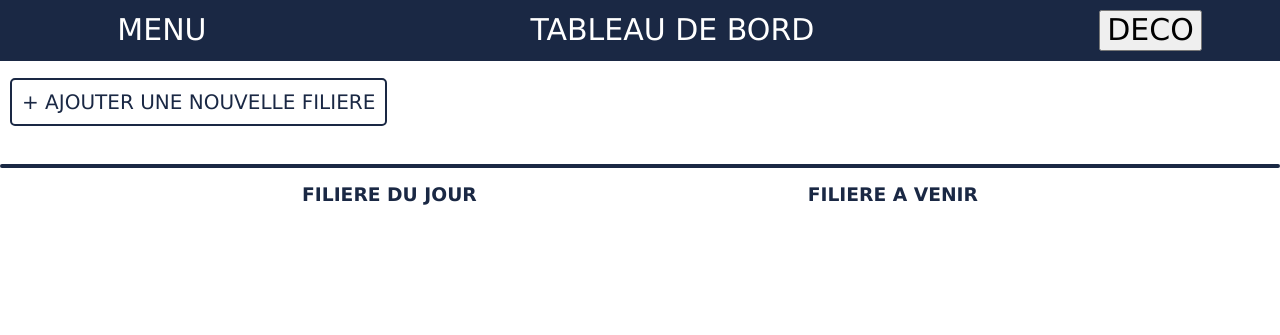
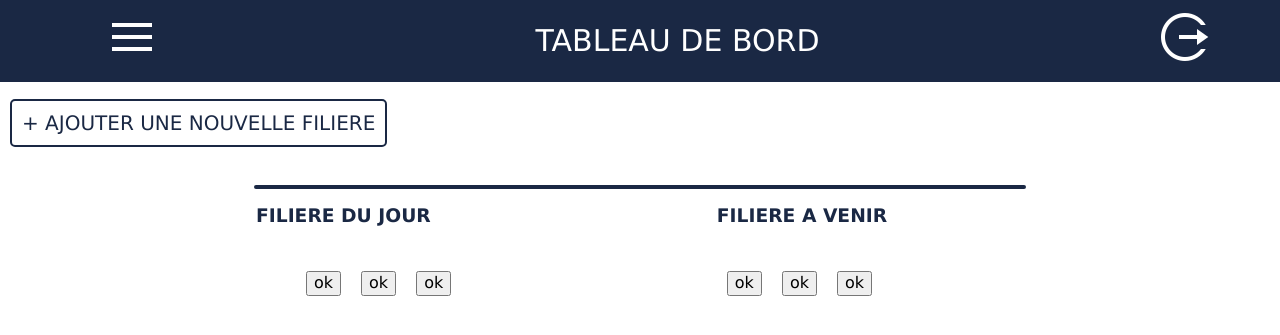
Before and after one commit to ClamSade/code, a PHP site: page / in a window 1280 px wide. Shown: the top 335 px of the page. Run offline with PHP 8.4, Linux system fonts and the light colour scheme; some libraries are stand-ins or nearby versions.

Commit message:
tableau pour le planning

```diff
--- a/ecran2/index.php
+++ b/ecran2/index.php
@@ -11,7 +11,7 @@
         <table>
             <tr>
                 <td class="menu">
-                    <nav><ul><li><a href="#">MENU</a>
+                    <nav><ul><li><a href="#"><img src="menu.png"/></a>
                         <ul>
                         <li><a href="../ecran1/index.php">Connexion</a></li>
                             <li><a href="../ecran2/index.php">Tableau de bord</a></li>
@@ -22,21 +22,34 @@
                     </li></ul></nav>
                 </td>
                 <td class="tdb">TABLEAU DE BORD</td>
-                <td class="deco"><button>DECO</button></td>
+                <td class="deco"><button><img src="déconnexion.png"></button></td>
             </tr>
         </table>
         <div class="ajout_filiere">
             <a href="../ecran4/index.php">+ AJOUTER UNE NOUVELLE FILIERE</a>
         </div>
-        <div class="planning">
-            <div class="now">
-                <h3>FILIERE DU JOUR</h3>
-            </div>
-            <div class="after">
-                <h3>FILIERE A VENIR</h3>
-            </div>
-            <div class="filiere">
-            </div>
-        </div>
+        <section class="planning">
+            <tr>
+                <td><h3 class="gauche">FILIERE DU JOUR</h3></td>
+                <td><h3 class="droite">FILIERE A VENIR</h3></td>
+            </tr>
+            <tr>
+                <td>
+                    <ul class="gauche">
+                        <li><button>ok</button></li>
+                        <li><button>ok</button></li>
+                        <li><button>ok</button></li>
+                    </ul>
+                </td>
+                <td>
+                    <ul class="droite">
+                        <li><button>ok</button></li>
+                        <li><button>ok</button></li>
+                        <li><button>ok</button></li>
+                    </ul>
+                </td>
+            </tr>
+
+        </section>
     </body>
 </html>
--- a/ecran2/styles.css
+++ b/ecran2/styles.css
@@ -10,6 +10,7 @@
 table
 {
     width: 100%;
+    height: 80px;
     text-align: center;
     color: white;
     background-color: rgb(26, 40, 68);
@@ -85,29 +86,36 @@
 
 .ajout_filiere a:hover
 {
-    box-shadow: 3px 3px rgba(167, 165, 165, 0.778);
+    box-shadow: 4px 4px rgba(167, 165, 165, 0.778);
+}
+
+.deco button
+{
+    background-color: rgb(26, 40, 68);
+    border: solid rgb(26, 40, 68) 1px;
 }
 
 .planning
 {
-    border: 2px rgb(26, 40, 68) solid;
-    border-radius: 5px;
+    width: 60%;
+    margin: auto;
+    border:  solid 2px rgb(26, 40, 68);
+    border-radius: 20px;
     margin-top: 50px;
     text-align: center;
+    vertical-align: middle;
 }
 
-.now
+.gauche
 {
+    width: 40%;
     display: flex;
     float: left;
-    padding-left: 300px;
-
 }
 
-.after
+.droite
 {
-   display: flex;
-   float: right;
-   padding-right: 300px;
-
+    width: 40%;
+    display: flex;
+    float: right;
 }
```
Also changed, not shown: ecran2/déconnexion.png (added), ecran2/menu.png (added).
